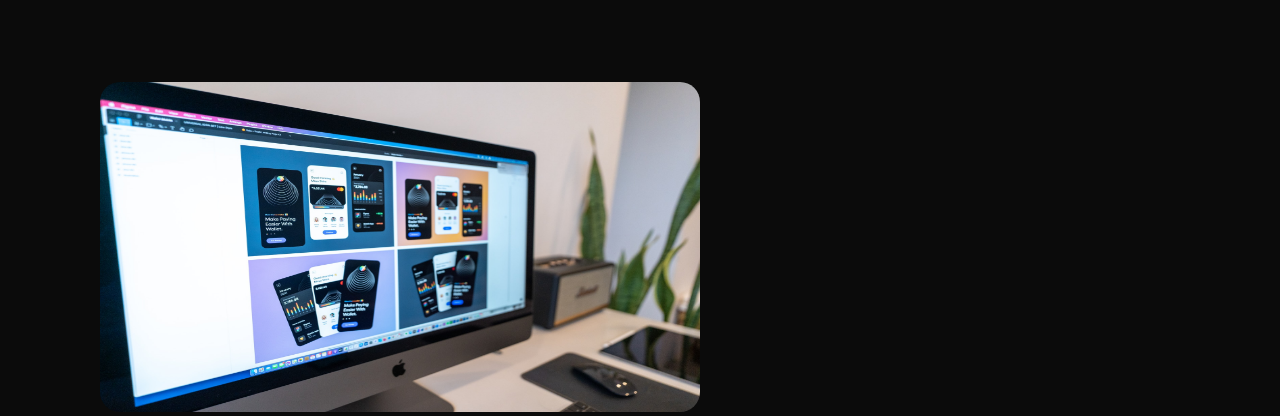
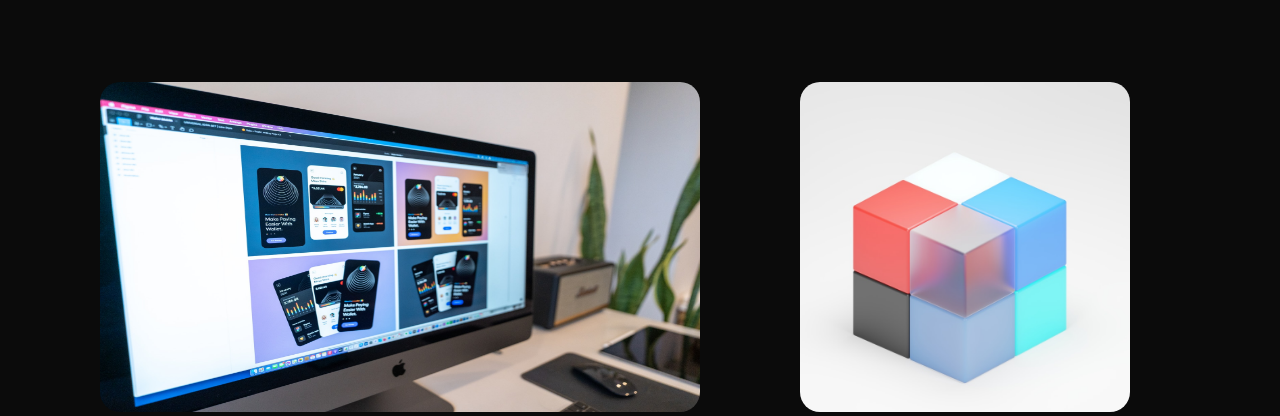
Before and after one commit to michaldra/kodland, a plain HTML site: page index.html in a window 1280 px wide. Shown: the part 483-899 px from the top of the page. Drawn offline with Linux system fonts and the light colour scheme.

Commit message:
aa
aaaaaaa

```diff
--- a/index.html
+++ b/index.html
@@ -26,6 +26,9 @@
         <div>
             <img src="images/komputer.jpeg" class="compu">
         </div>
+        <div>
+            <img src="images/cube.png" class="kost">
+        </div>
     </main>
 </body>
 </html>
--- a/style/style.css
+++ b/style/style.css
@@ -78,3 +78,10 @@ a {
     width: 600px;
     height: 330px;
 }
+
+.kost {
+    margin: 70px 0 0 800px;
+    border-radius: 20px;
+    width: 330px;
+    height: 330px;
+}
```
